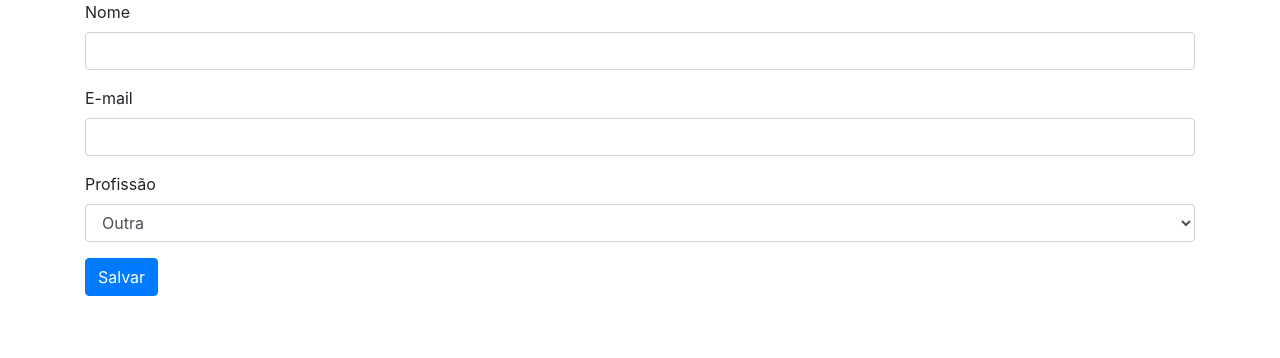
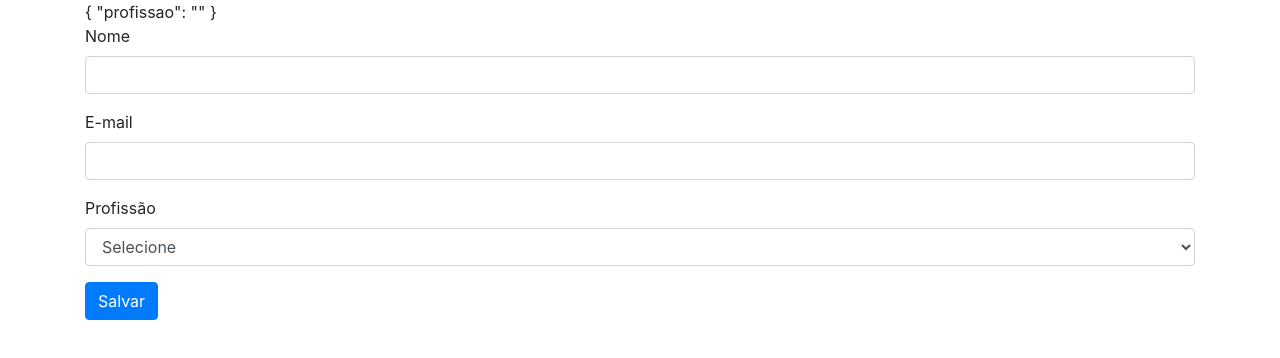
Before and after one commit to williammian/angular-ui, an Angular app in the folder 21-template-driven-forms-criando-um-formulario/: page / in a window 1280 px wide. Shown: the top 358 px of the page. Built offline with nearby package versions, Linux system fonts and the light colour scheme.

Commit message:
two-way binding com ngModel

```diff
--- a/21-template-driven-forms-criando-um-formulario/src/app/app.component.html
+++ b/21-template-driven-forms-criando-um-formulario/src/app/app.component.html
@@ -1,19 +1,23 @@
 <div class="container">
+
+    {{ cliente | json }}
 
   <form #usuarioForm="ngForm" (ngSubmit)="salvar(usuarioForm)">
     <div class="form-group">
       <label class="form-control-label">Nome</label>
-      <input type="text" class="form-control" name="nome" ngModel>
+      <input type="text" class="form-control" name="primeiroNome"
+      [(ngModel)]="cliente.nome">
     </div>
 
     <div class="form-group">
       <label class="form-control-label">E-mail</label>
-      <input type="text" class="form-control" name="email" ngModel>
+      <input type="text" class="form-control" name="emailAddress"
+      [(ngModel)]="cliente.email">
     </div>
 
     <div class="form-group">
       <label class="form-control-label">Profissão</label>
-      <select class="form-control" name="profissao" [ngModel]="profissao">
+      <select class="form-control" name="profissao" [(ngModel)]="cliente.profissao">
         <option value="">Selecione</option>
         <option *ngFor="let profissao of profissoes" [value]="profissao">{{ profissao }}</option>
       </select>
--- a/21-template-driven-forms-criando-um-formulario/src/app/app.component.ts
+++ b/21-template-driven-forms-criando-um-formulario/src/app/app.component.ts
@@ -1,5 +1,11 @@
 import { NgForm } from '@angular/forms';
 import { Component } from '@angular/core';
+
+class Cliente {
+  nome: string;
+  email: string;
+  profissao = '';
+}
 
 @Component({
   selector: 'app-root',
@@ -8,13 +14,16 @@ import { Component } from '@angular/core';
 })
 export class AppComponent {
 
+  cliente = new Cliente();
   profissoes = ['Programador', 'Empresário', 'Outra'];
-  profissao = 'Outra';
 
   salvar(form: NgForm) {
-    console.log(this.profissao);
+    //this.cliente.nome = form.value.primeiroNome;
+    //this.cliente.email = form.value.emailAddress;
+    //this.cliente.profissao = form.value.profissao;
 
-    console.log(form.value.profissao);
+    console.log(form.value);
+    console.log(this.cliente);
   }
 
 }
```
